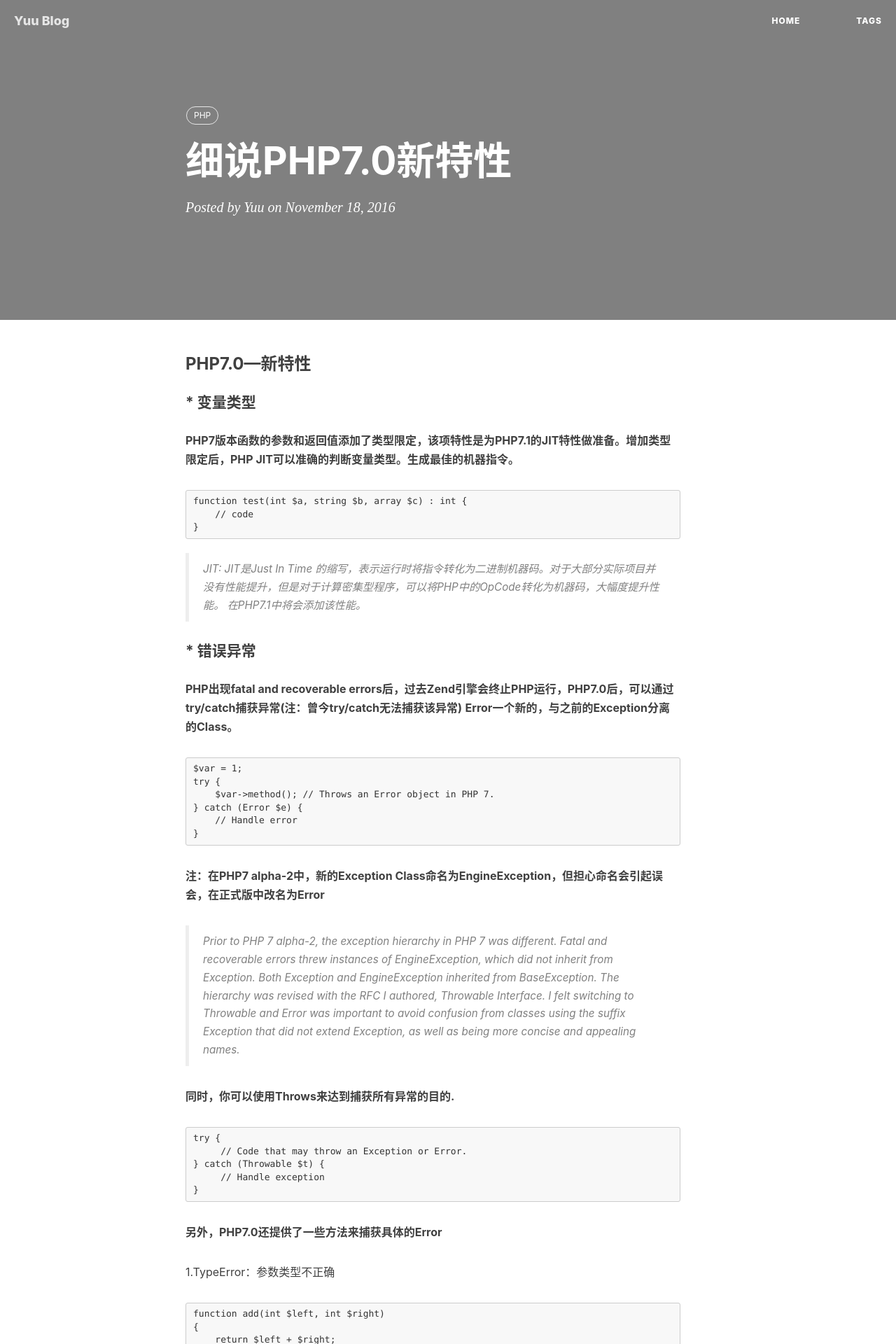
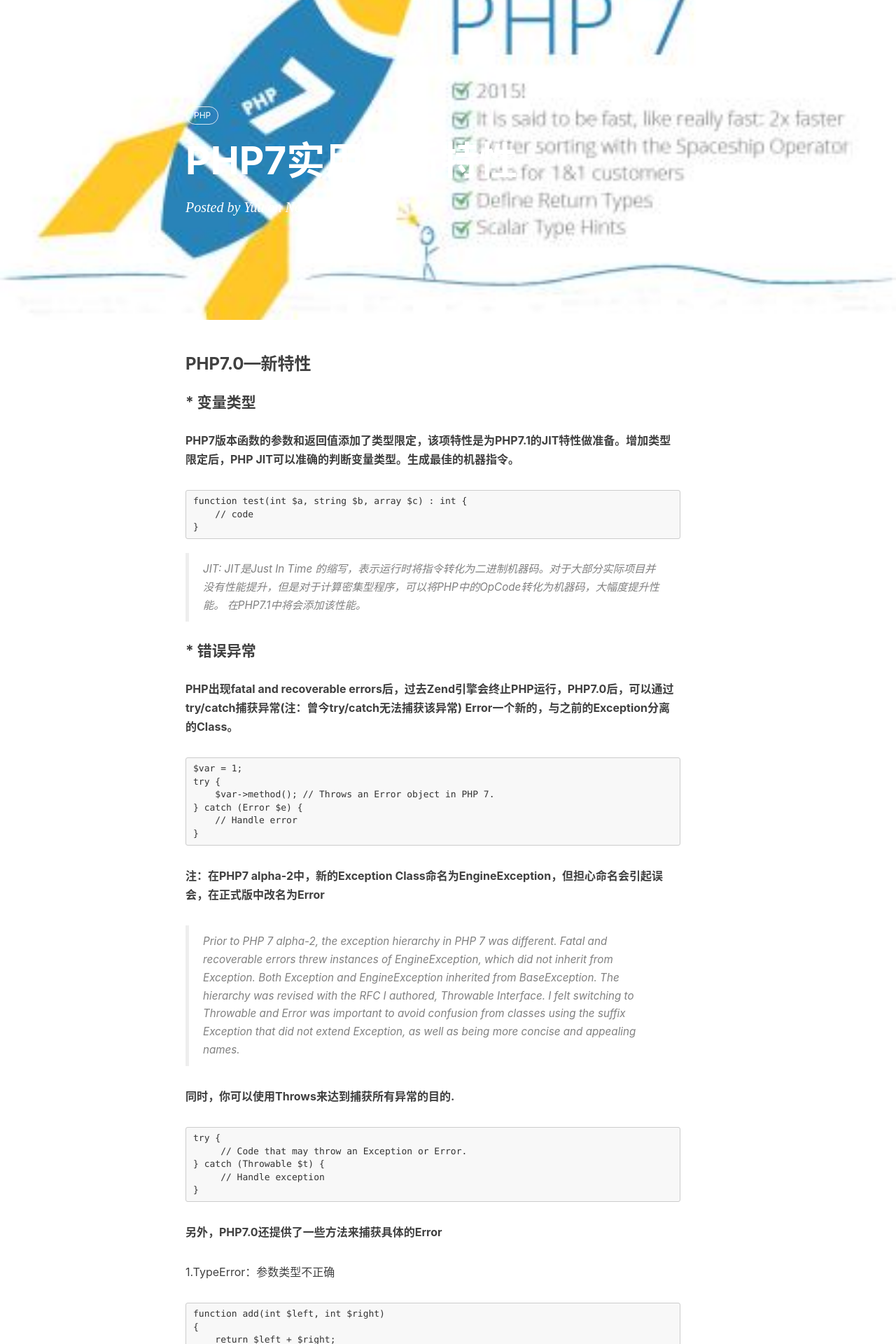
Before and after one commit to cnny/cnny.github.io, a Jekyll site: the page built from _posts/2016-11-18-PHP7-New-features.md, in a window 1280 px wide. Shown: the top 1920 px of the page at 70% size. Built offline with Jekyll 4.4.1, drawn with Linux system fonts in a browser that asks for light colours; nearby versions of some CDN libraries; comment, search, counter and statistics services are not loaded.

Commit message:
不明觉厉的修改

```diff
--- a/_posts/2016-11-18-PHP7-New-features.md
+++ b/_posts/2016-11-18-PHP7-New-features.md
@@ -1,10 +1,10 @@
 ---
 layout:     post
-title:      "细说PHP7.0新特性"
+title:      "PHP7实用的新特性"
 subtitle:   ""
 date:       2016-11-18 15:41:00
 author:     "Yuu"
-header-img: "img/_post-php7.jpg"
+header-img: "img/post-php7-new-features.jpg"
 tags:
     - PHP
 ---
--- a/index.html
+++ b/index.html
@@ -1,6 +1,6 @@
 ---
 layout: page
-description: "Es konnte auch anders sein? Es muss sein!"
+description: "Es konnte auch anders sein ? Es muss sein !"
 ---
 
 {% for post in paginator.posts %}
```
Also changed, not shown: about.html (+33 -11 lines), img/post-php7-new-features.jpg (renamed from img/_post-php7.jpg).
